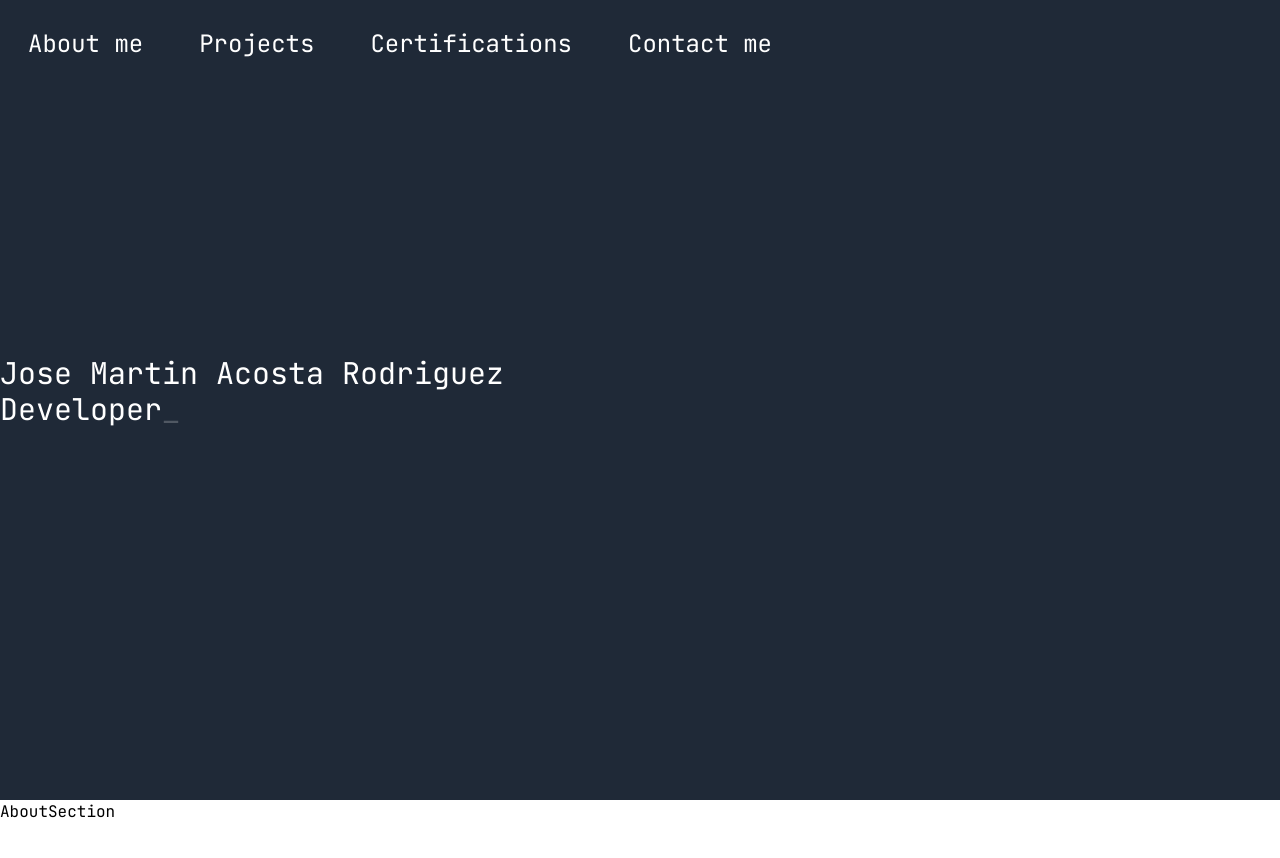
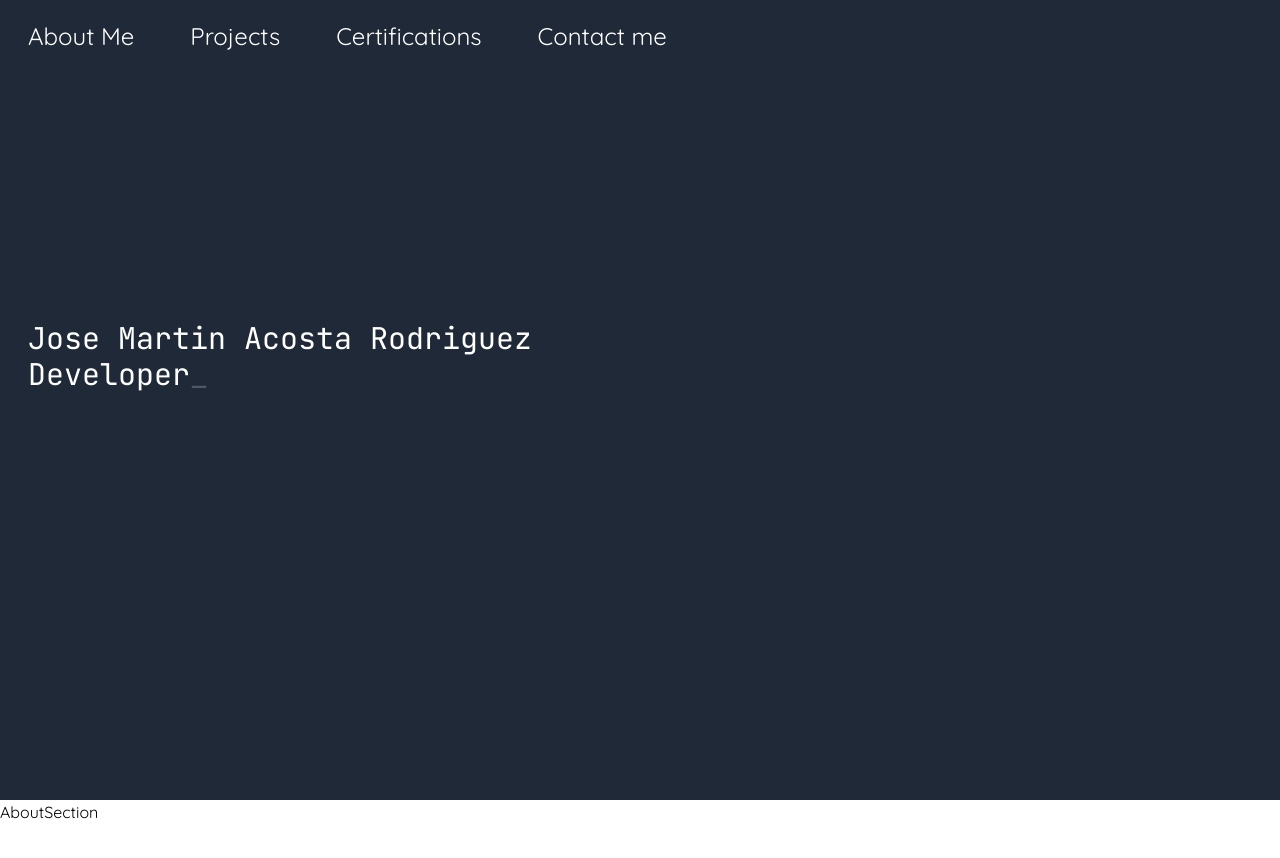
Before and after one commit to acostajoma/Portfolio, a React (Vite) app: page / in a window 1280 px wide. Shown: the top 858 px of the page. Built offline with nearby package versions, Linux system fonts and the light colour scheme.

Commit message:
Added nav bar for smaller screen and fixed some sizing bugs in the header

```diff
--- a/index.html
+++ b/index.html
@@ -5,11 +5,11 @@
     <link rel="icon" type="image/svg+xml" href="/src/favicon.svg" />
     <link rel="preconnect" href="https://fonts.googleapis.com">
     <link rel="preconnect" href="https://fonts.gstatic.com" crossorigin>
-    <link href="https://fonts.googleapis.com/css2?family=JetBrains+Mono:wght@400;800&display=swap" rel="stylesheet">
+    <link href="https://fonts.googleapis.com/css2?family=JetBrains+Mono&family=Quicksand&display=swap" rel="stylesheet">
     <meta name="viewport" content="width=device-width, initial-scale=1.0" />
     <title>Martin's Portfoliio</title>
   </head>
-  <body class="font-MonoJet">
+  <body class="font-quicksand">
     <div id="root"></div>
     <script type="module" src="/src/main.jsx"></script>
   </body>
--- a/src/App.jsx
+++ b/src/App.jsx
@@ -1,13 +1,15 @@
+import NavigationBar from "./components/elements/NavigationBar"
+import Header from "./components/sections/Header"
 import AboutSection from "./components/sections/About"
+import ProjectsSection from "./components/sections/Projects"
 import CertificationsSection from "./components/sections/Certifications"
 import ContactSection from "./components/sections/Contact"
-import Header from "./components/sections/Header"
-import ProjectsSection from "./components/sections/Projects"
 
 function App() {
 
   return (
     <>
+      <NavigationBar />
       <Header />
       <AboutSection />
       <ProjectsSection />
--- a/src/components/elements/NavigationBar.jsx
+++ b/src/components/elements/NavigationBar.jsx
@@ -1,10 +1,32 @@
+import { useState } from "react"
+import PrettyLink from "./PrettyLink"
+
 const NavigationBar = () => {
+
+  const [showNavBar, setShowNavBar] = useState(false)
+
   return (
-    <nav className="flex py-5 text-2xl text-white">
-      <a className="py-2 mx-7 relative after:content-[''] after:absolute after:left-0 after:bottom-0 after:w-full after:h-1 after:bg-white after:scale-x-0 after:origin-right after:transition-transform ease-in after:duration-500 hover:after:scale-x-100 hover:after:origin-left" href="#about">About me</a>
-      <a className="py-2 mx-7 relative after:content-[''] after:absolute after:left-0 after:bottom-0 after:w-full after:h-1 after:bg-white after:scale-x-0 after:origin-right after:transition-transform ease-in after:duration-500 hover:after:scale-x-100 hover:after:origin-left" href="#projects">Projects</a>
-      <a className="py-2 mx-7 relative after:content-[''] after:absolute after:left-0 after:bottom-0 after:w-full after:h-1 after:bg-white after:scale-x-0 after:origin-right after:transition-transform ease-in after:duration-500 hover:after:scale-x-100 hover:after:origin-left" href="#certifications">Certifications</a>
-      <a className="py-2 mx-7 relative after:content-[''] after:absolute after:left-0 after:bottom-0 after:w-full after:h-1 after:bg-white after:scale-x-0 after:origin-right after:transition-transform ease-in after:duration-500 hover:after:scale-x-100 hover:after:origin-left" href="#contact">Contact me</a>
+    <nav className="py-3 fixed z-10 top-0 w-full overflow-hidden bg-gray-800 text-2xl text-white">
+
+      <div className="container m-auto">
+        <button
+          className="my-2 mx-5 w-fit p-2 lg:hidden rounded-full hover:bg-gray-600"
+          onClick={() => setShowNavBar(!showNavBar) }
+        >
+          <svg xmlns="http://www.w3.org/2000/svg" className="h-8 w-8" fill="none" viewBox="0 0 24 24" stroke="currentColor" strokeWidth={2}>
+            <path strokeLinecap="round" strokeLinejoin="round" d="M4 6h16M4 12h16M4 18h16" />
+          </svg>
+
+        </button>
+
+        <div className={`${showNavBar ? 'flex' : 'hidden'} transition-[height] ease-in duration-500  flex-col lg:flex lg:flex-row`}>
+          <PrettyLink text="About Me" linkref="#about"/>
+          <PrettyLink text="Projects" linkref="#projects"/>
+          <PrettyLink text="Certifications" linkref="#certifications"/>
+          <PrettyLink text="Contact me" linkref="#contact"/>
+        </div>
+
+      </div>
     </nav>
   )
 }
--- /dev/null
+++ b/src/components/elements/PrettyLink.jsx
@@ -0,0 +1,7 @@
+const PrettyLink = ({text, linkref}) => {
+    return (
+        <a className="py-2 mx-7 w-fit relative after:content-[''] after:absolute after:left-0 after:bottom-0 after:w-full after:h-1 after:bg-white after:scale-x-0 after:origin-right after:transition-transform ease-in after:duration-300 hover:after:scale-x-100 hover:after:origin-left" href={linkref}>{text}</a>
+    )
+}
+
+export default PrettyLink
--- a/src/components/elements/TypingEffect.jsx
+++ b/src/components/elements/TypingEffect.jsx
@@ -19,10 +19,8 @@ const TypingEffect = ({textToType}) => {
     }
 
     return (
-        // <div className="h-full flex items-center">
-        <div className="h-full grid grid-rows-6">
-            {/* <h1 className="text-white text-3xl whitespace-pre-line">{text}<span className="animate-ping">_</span></h1> */}
-            <h1 className="text-white text-3xl whitespace-pre-line row-start-3">{text}<span className="animate-ping">_</span></h1>
+        <div className="h-full font-MonoJet container m-auto">
+            <h1 className="text-white text-3xl whitespace-pre-line mx-7 relative top-[40%]">{text}<span className="animate-ping">_</span></h1>
         </div>
     )
 }
--- a/src/components/sections/Header.jsx
+++ b/src/components/sections/Header.jsx
@@ -1,10 +1,8 @@
-import NavigationBar from "../elements/NavigationBar"
 import TypingEffect from "../elements/TypingEffect"
 
 const Header = () => {
     return (
-        <header className="h-screen bg-gray-800">
-            <NavigationBar />
+        <header className="h-screen min-h-[35rem] bg-gray-800">
             <TypingEffect
                 textToType={'Jose Martin Acosta Rodriguez\nDeveloper'}
             />
--- a/tailwind.config.js
+++ b/tailwind.config.js
@@ -6,7 +6,8 @@ module.exports = {
   ],
   theme: {
     fontFamily : {
-      'MonoJet' : ['JetBrains Mono', 'monospace']
+      'MonoJet' : ['JetBrains Mono', 'monospace'],
+      'quicksand' : ['Quicksand', 'sans-serif']
     },
     extend: {},
   },
```
